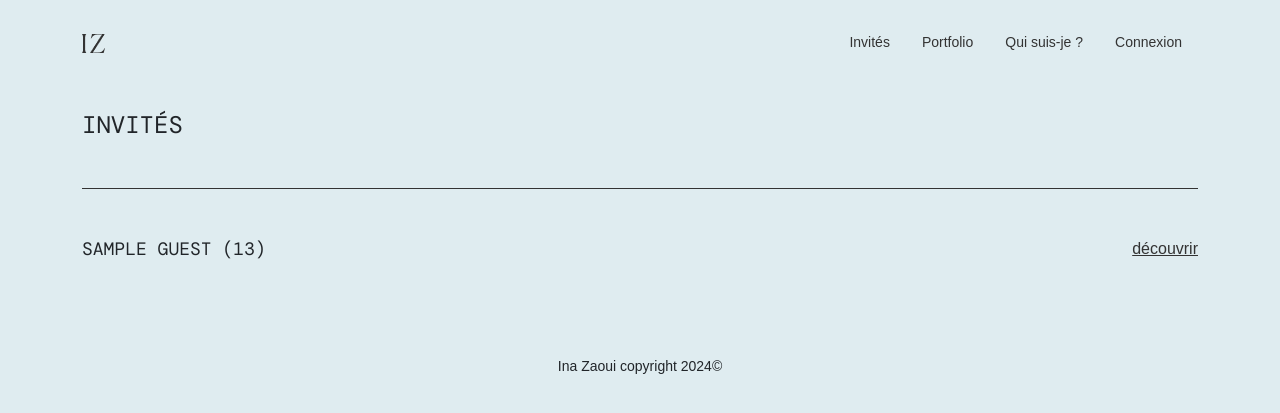
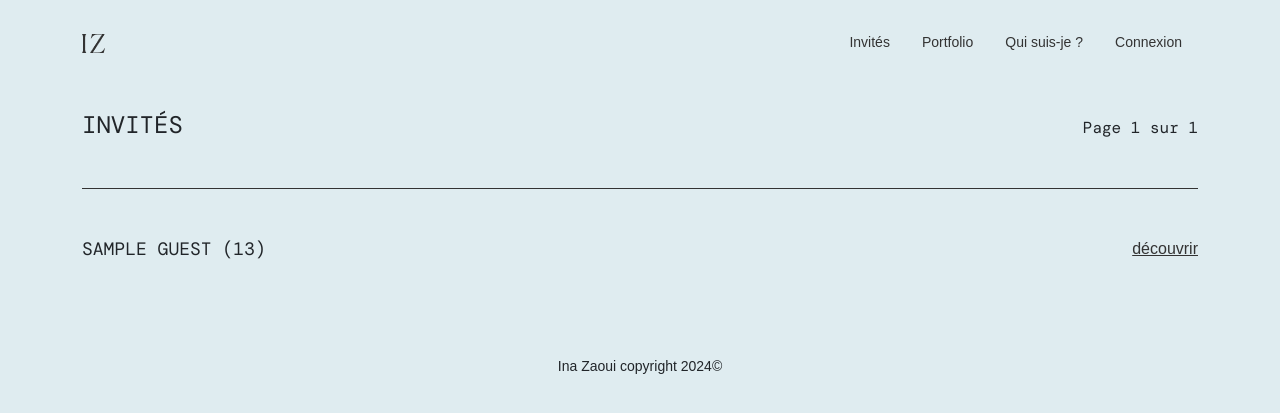
Before and after one commit to Silf2/projet-15, a Symfony app: template templates/front/guests.html.twig in a window 1280 px wide. Shown: the top 413 px of the page. Run offline with Twig, Linux system fonts and the light colour scheme; the template is opened without the code that fills it: most values are stand-ins (such as "Sample title", 1, 10 or a date in 2020); some libraries are stand-ins or nearby versions; some web fonts are replaced.

Commit message:
Fixes #21 : Implementation of Paginatio in Invités page

```diff
--- a/public/style.css
+++ b/public/style.css
@@ -103,3 +103,9 @@ footer {
     line-height: 18.23px;
     text-align: right;
 }
+
+.pagination{
+    display: flex;
+    justify-content: space-between;
+    align-items: baseline;
+}
--- a/src/DataFixtures/AppFixtures.php
+++ b/src/DataFixtures/AppFixtures.php
@@ -48,7 +48,7 @@ class AppFixtures extends Fixture
 
         // Création d'utilisateurs aléatoires
         $users = [];
-        for ($i = 0; $i < 10; $i++) {
+        for ($i = 0; $i < 500; $i++) {
             $user = new User();
             $user->setName($faker->name);
             $user->setEmail($faker->unique()->email);
--- a/templates/front/guests.html.twig
+++ b/templates/front/guests.html.twig
@@ -3,13 +3,29 @@
 {% block front %}
     <div class="row">
         <div class="col-12">
-            <h3 class="mb-5">Invités</h3>
+            <div class="pagination">
+                <h3 class="mb-5">Invités</h3>
+
+                <div class="pages">
+                    {% if currentPage > 1 %}
+                        <a href="{{ path('app_guests', {'page': currentPage - 1}) }}">Page précédente</a>
+                    {% endif %}
+
+                    <span>Page {{ currentPage }} sur {{ totalPages }}</span>
+
+                    {% if currentPage < totalPages %}
+                        <a href="{{ path('app_guests', {'page': currentPage + 1}) }}">Page suivante</a>
+                    {% endif %}
+                </div>
+            </div>
             <div class="guests d-flex flex-column">
                 {% for guest in guests %}
                     <div class="guest py-5 d-flex justify-content-between align-items-center">
                         <h4>{{ guest.name }} ({{ guest.medias|length }})</h4>
                         <a href="{{ path('app_one_guest', {id: guest.id}) }}">découvrir</a>
                     </div>
+                {% else %}
+                    <p>Aucun invité trouvé.</p>
                 {% endfor %}
             </div>
         </div>
```
Also changed, not shown: src/Controller/Home/GuestController.php (+21 -4 lines).
